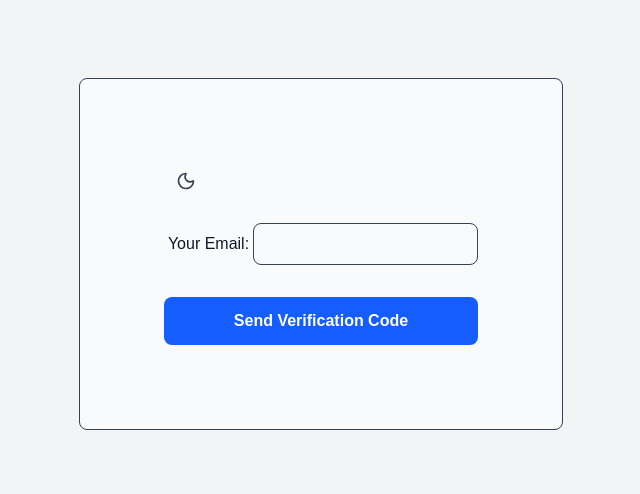
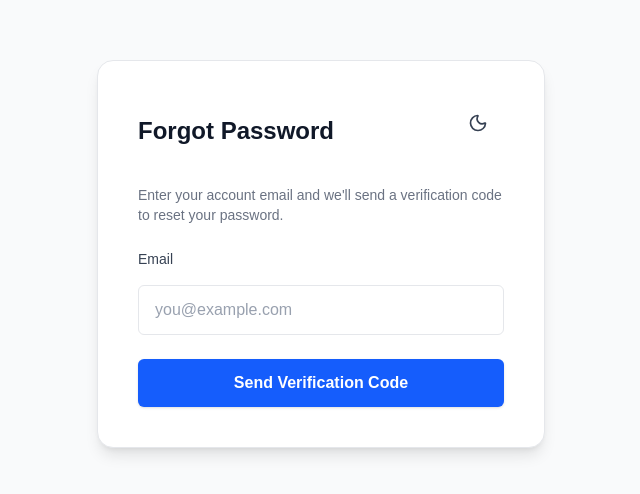
Before and after one commit to 22087026-KartikMurti/AI-Lifehub, a Next.js app: page /login/forgot-password in a window 1280 px wide. Shown: the part 146-640 px from the top of the page, without its empty margins (319-959 px from the left). Built offline with nearby package versions, Linux system fonts and the light colour scheme.

Commit message:
refactor: enhance UI for forgot password flow and improve error handling

```diff
--- a/src/app/api/auth/login/forgot-password/send-code/route.ts
+++ b/src/app/api/auth/login/forgot-password/send-code/route.ts
@@ -41,6 +41,11 @@ export async function POST(req: NextRequest) {
           please ignore this email or if you have concerns, please change your password
         `
       })
+    } else {
+      return NextResponse.json(
+        { error: 'Something went wrong. Please try again.' },
+        { status: 500 }
+      )
     }
 
     return NextResponse.json({ ok: true })
--- a/src/app/login/forgot-password/page.tsx
+++ b/src/app/login/forgot-password/page.tsx
@@ -113,108 +113,112 @@ export default function forgotPasswordPage() {
 
   if(view === 'Email') {
     return (
-      <div className="flex flex-col min-h-screen bg-gray-100 dark:bg-gray-900">
-        <div className='flex-1 flex justify-center items-center'>
-          <div className='bg-gray-50 dark:bg-gray-800 p-20 border rounded-lg'>
-            <div className='w-fit'>
+      <div className="min-h-screen flex items-center justify-center bg-gray-50 dark:bg-gray-900 py-12 px-4">
+        <div className="w-full max-w-md bg-white dark:bg-gray-800 border border-gray-200 dark:border-gray-700 rounded-2xl shadow-lg p-8 sm:p-10">
+          <div className="flex items-center justify-between mb-6">
+            <h2 className="text-2xl font-semibold text-gray-900 dark:text-gray-100">Forgot Password</h2>
             <ThemeSwitcher />
           </div>
-            <div className='space-y-6'>
-              <div className='p-1'>
-                <label className='p-1 w-fit text-gray-900 dark:text-gray-200'>Your Email:</label>
+
+          <p className="text-sm text-gray-500 dark:text-gray-400 mb-6">Enter your account email and we'll send a verification code to reset your password.</p>
+
+          <div className="space-y-4">
+            <label htmlFor="email" className="block text-sm font-medium text-gray-700 dark:text-gray-300">Email</label>
             <input
               id='email'
               type='text'
               value={email}
-                  className='p-2 border rounded-lg'
               onChange={(e) => setEmail(e.target.value)}
+              className='w-full px-4 py-3 border border-gray-200 dark:border-gray-700 rounded-md bg-white dark:bg-gray-900 text-gray-900 dark:text-gray-100 placeholder-gray-400 focus:outline-none focus:ring-2 focus:ring-blue-500 transition'
+              placeholder='you@example.com'
             />
-              </div>
-              <div className='p-1'>
+
             <Button
               onClick={handleEmailSubmit}
-                  className="w-full px-4 py-3 bg-blue-600 hover:bg-blue-700 disabled:bg-blue-800 disabled:cursor-not-allowed text-white font-semibold rounded-lg transition-colors"
+              className="w-full mt-2 px-4 py-3 bg-blue-600 hover:bg-blue-700 text-white font-semibold rounded-md shadow-sm transition"
             >Send Verification Code</Button>
-              </div>
           </div>
 
           {error && (
-              <div className="text-red-500 text-sm text-center bg-red-500/10 border border-red-500/20 rounded-lg p-3">
+            <div className="mt-6 text-sm text-red-700 bg-red-50 dark:bg-red-900/30 border border-red-100 dark:border-red-700 rounded-md p-3">
               {error}
             </div>
           )}
         </div>
       </div>
-      </div>
     )
   } else if(view === 'Code') {
     return (
-      <>
-        <Button onClick={() => {
-            setView('Email')
-            setError('')
-          }
-        }>
-          <CircleArrowLeft /> Back to Email Section
+      <div className="min-h-screen flex items-center justify-center bg-gray-50 dark:bg-gray-900 py-12 px-4">
+        <div className="w-full max-w-md bg-white dark:bg-gray-800 border border-gray-200 dark:border-gray-700 rounded-2xl shadow-lg p-8 sm:p-10">
+          <div className="flex items-center gap-3 mb-4">
+            <Button
+              onClick={() => { setView('Email'); setError('') }}
+              className="inline-flex items-center gap-2 px-3 py-2 text-sm bg-gray-100 dark:bg-gray-700 hover:bg-gray-200 dark:hover:bg-gray-600 rounded-md"
+            >
+              <CircleArrowLeft /> Back
             </Button>
-        <p>The verification code has been sent, please check your email and input the code below</p>
-        <label>Verification Code:</label>
+            <h3 className="text-lg font-medium text-gray-900 dark:text-gray-100">Enter Verification Code</h3>
+          </div>
+
+          <p className="text-sm text-gray-500 dark:text-gray-400 mb-6">We've sent a code to <span className="font-medium text-gray-800 dark:text-gray-200">{email || 'your email'}</span>. Paste it below to continue.</p>
+
+          <label htmlFor="code" className="block text-sm font-medium text-gray-700 dark:text-gray-300">Verification Code</label>
           <input
             id='code'
             type='text'
             value={code}
             onChange={(e) => setCode(e.target.value)}
+            className='w-full mt-2 px-4 py-3 border border-gray-200 dark:border-gray-700 rounded-md bg-white dark:bg-gray-900 text-gray-900 dark:text-gray-100 placeholder-gray-400 focus:outline-none focus:ring-2 focus:ring-blue-500 transition'
+            placeholder='123456'
           />
-        <Button
-          className='hover:underline'
-          onClick={handleEmailSubmit}
-        >
-          Resend Code
-        </Button>
 
-        <Button
-          onClick={handleSubmitCode}
-        >
-          Submit Code
-        </Button>
+          <div className="mt-4 flex gap-3">
+            <Button onClick={handleEmailSubmit} className="flex-1 px-4 py-3 bg-gray-100 dark:bg-gray-700 text-gray-800 dark:text-gray-100 rounded-md">Resend Code</Button>
+            <Button onClick={handleSubmitCode} className="flex-1 px-4 py-3 bg-blue-600 hover:bg-blue-700 text-white rounded-md">Submit</Button>
+          </div>
 
           {error && (
-          <div className="text-red-500 text-sm text-center bg-red-500/10 border border-red-500/20 rounded-lg p-3">
+            <div className="mt-4 text-sm text-red-700 bg-red-50 dark:bg-red-900/30 border border-red-100 dark:border-red-700 rounded-md p-3">
               {error}
             </div>
           )}
-      </>
+        </div>
+      </div>
     )
   } else if(view === 'Reset') {
     return (
-      <>
-        <label>New Password:</label>
+      <div className="min-h-screen flex items-center justify-center bg-gray-50 dark:bg-gray-900 py-12 px-4">
+        <div className="w-full max-w-md bg-white dark:bg-gray-800 border border-gray-200 dark:border-gray-700 rounded-2xl shadow-lg p-8 sm:p-10">
+          <h3 className="text-lg font-medium text-gray-900 dark:text-gray-100 mb-4">Set a New Password</h3>
+
+          <label htmlFor="reset" className="block text-sm font-medium text-gray-700 dark:text-gray-300">New Password</label>
           <input
             id='reset'
             type='text'
             value={newPassword}
             onChange={(e) => setNewPassword(e.target.value)}
+            className='w-full mt-2 px-4 py-3 border border-gray-200 dark:border-gray-700 rounded-md bg-white dark:bg-gray-900 text-gray-900 dark:text-gray-100 placeholder-gray-400 focus:outline-none focus:ring-2 focus:ring-blue-500 transition'
           />
-        <label>Confirm New Password:</label>
+
+          <label htmlFor="confirm-reset" className="block text-sm font-medium text-gray-700 dark:text-gray-300 mt-4">Confirm New Password</label>
           <input
             id='confirm-reset'
             type='text'
             value={confirmPassword}
             onChange={(e) => setConfirmPassword(e.target.value)}
+            className='w-full mt-2 px-4 py-3 border border-gray-200 dark:border-gray-700 rounded-md bg-white dark:bg-gray-900 text-gray-900 dark:text-gray-100 placeholder-gray-400 focus:outline-none focus:ring-2 focus:ring-blue-500 transition'
           />
 
-        <Button
-          onClick={handlePasswordChange}
-        >
-          Confirm
-        </Button>
+          <Button onClick={handlePasswordChange} className="w-full mt-6 px-4 py-3 bg-blue-600 hover:bg-blue-700 text-white rounded-md">Confirm</Button>
 
           {error && (
-          <div className="text-red-500 text-sm text-center bg-red-500/10 border border-red-500/20 rounded-lg p-3">
+            <div className="mt-4 text-sm text-red-700 bg-red-50 dark:bg-red-900/30 border border-red-100 dark:border-red-700 rounded-md p-3">
               {error}
             </div>
           )}
-      </>
+        </div>
+      </div>
     )
   }
 }
```
Lines whose indentation alone changed are shown as unchanged.
